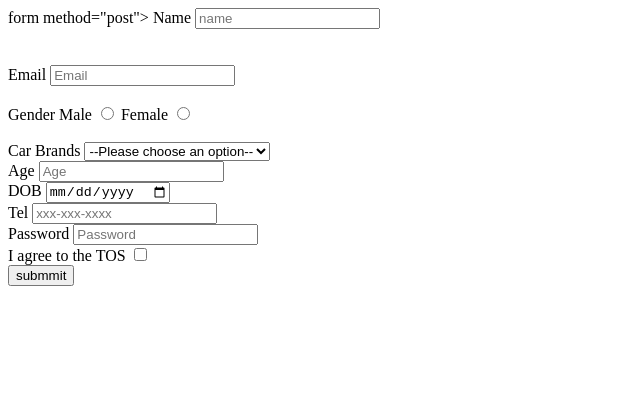
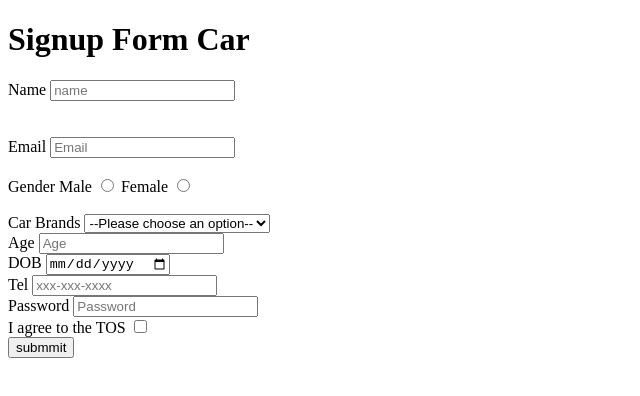
Before and after one commit to acciojob/signup-form-car-Khanmdasad, a website: page main.html in a window 1280 px wide. Shown: the whole page, without its empty margins (0-640 px from the left). Drawn offline with Linux system fonts and the light colour scheme.

Commit message:
created a submission

```diff
--- a/main.html
+++ b/main.html
@@ -8,8 +8,9 @@
 
 <body>
 	<!-- the entire body must be written by student -->
+	<h1>Signup Form Car</h1>
 
-	form method="post">
+	<form method="post">
         <label for="name">Name</label>
 		<input id="name" type="text" minlength="3" maxlength="50" required placeholder="name"><br>
 
```
